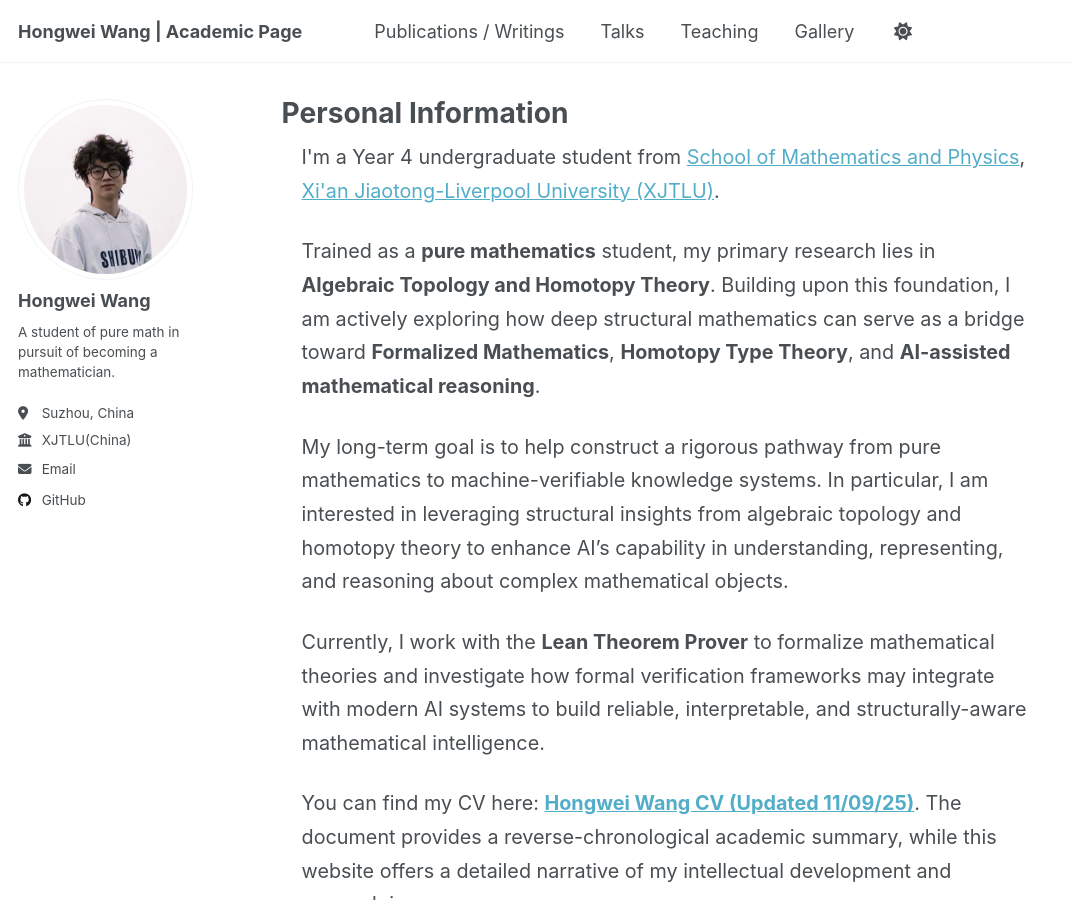
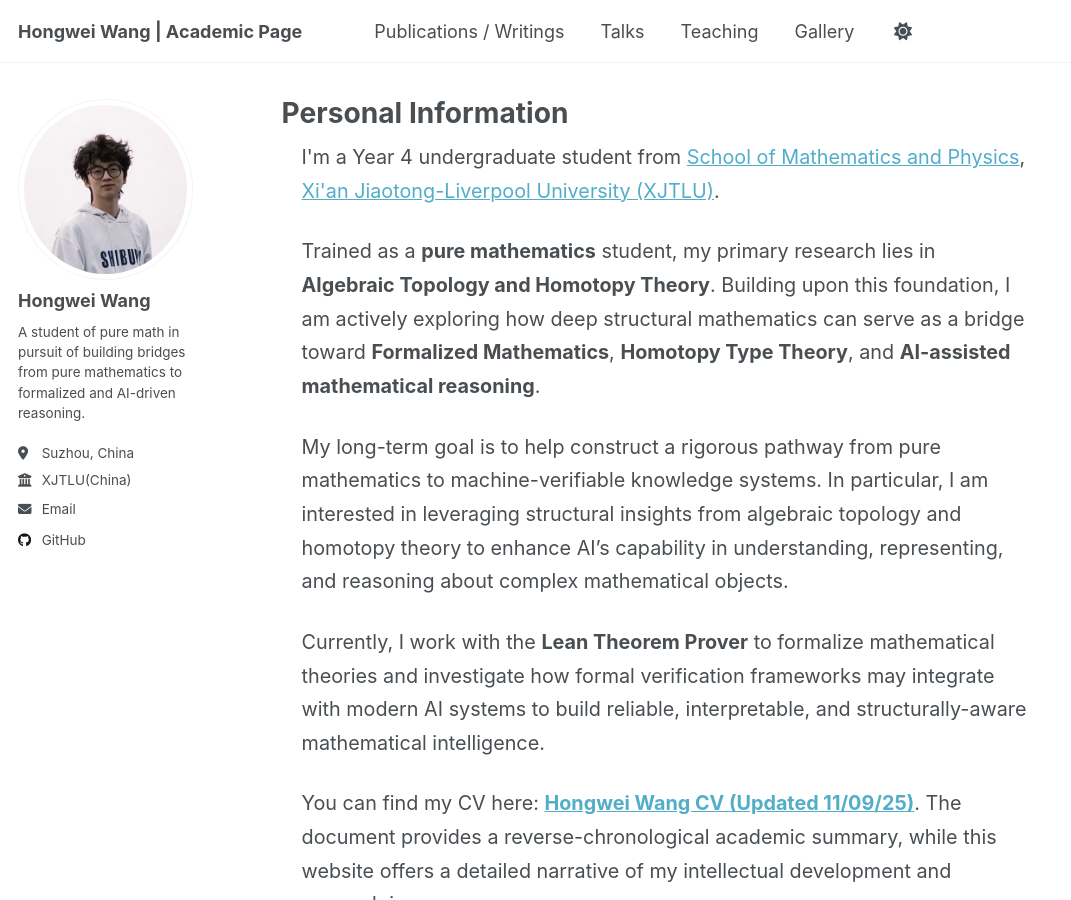
Before and after one commit to WangHongWei-AcademicPage/WangHongWei-AcademicPage.github.io, a Jekyll site: the page built from _pages/about.md, in a window 1280 px wide and 900 px high. Shown: the whole window, without its empty margins (0-1071 px from the left). Built offline with Jekyll 4.4.1, drawn with Linux system fonts in a browser that asks for light colours; a script that is not in the unit is left out.

Commit message:
Update _config.yml

```diff
--- a/_config.yml
+++ b/_config.yml
@@ -24,7 +24,7 @@ author:
   avatar           : "pic.png"
   name             : "Hongwei Wang"
   pronouns         :
-  bio              : "A student of pure math in pursuit of becoming a mathematician."
+  bio              : "A student of pure math in pursuit of building bridges from pure mathematics to formalized and AI-driven reasoning."
   location         : "Suzhou, China"
   employer         : "XJTLU(China)"
   uri              :
```
